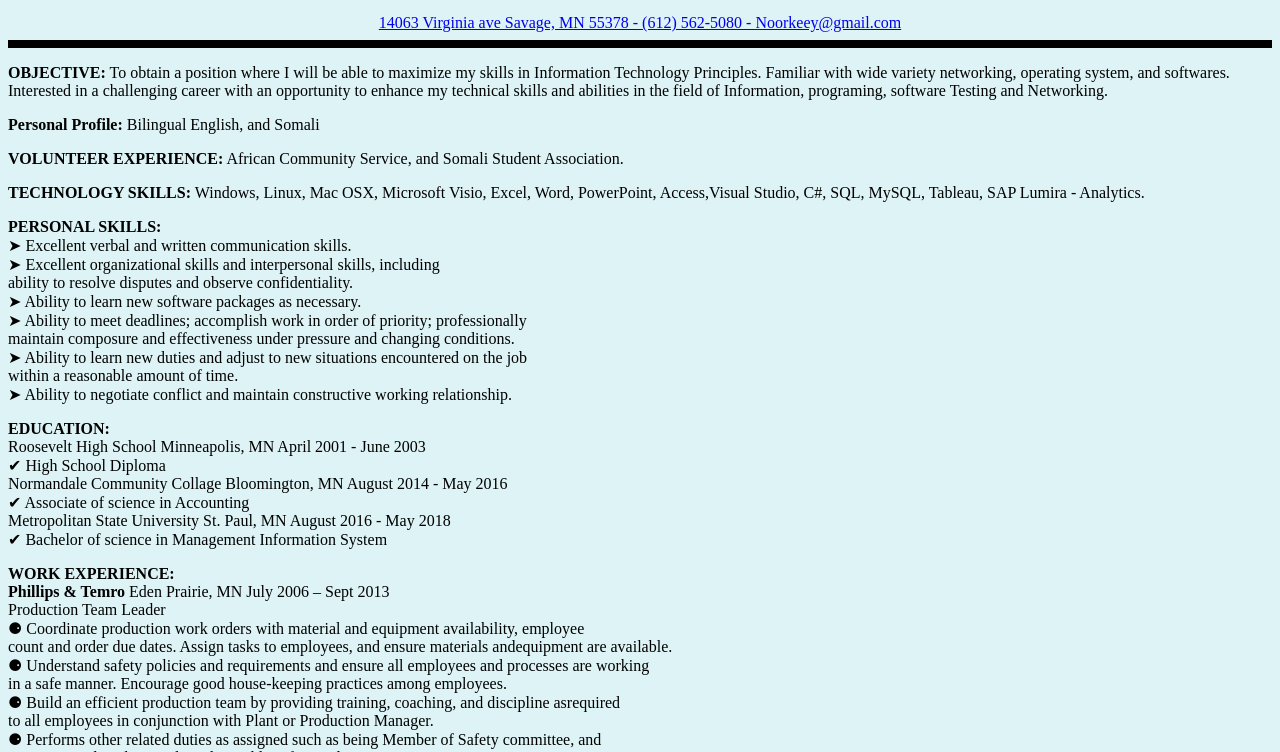
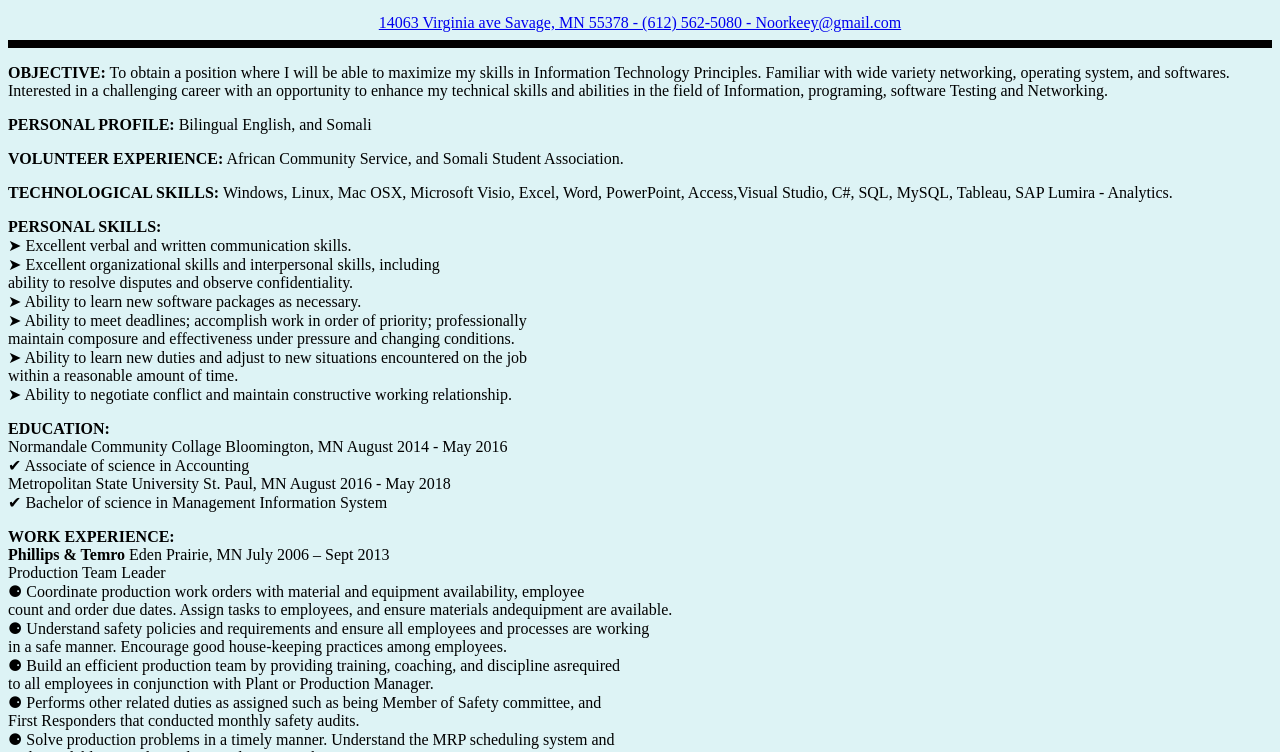
Before and after one commit to Noorkeey/noorkeey.github.io, a plain HTML site: page index.html in a window 1280 px wide. Shown: the part 348-1100 px from the top of the page. Drawn offline with Linux system fonts and the light colour scheme.

Commit message:
added text changes

```diff
--- a/index.html
+++ b/index.html
@@ -23,10 +23,13 @@ Technology Principles. Familiar with wide variety networking, operating system,
 Interested in a challenging career with an opportunity to enhance my technical skills and
 abilities in the field of Information, programing, software Testing and Networking.</p>
 
-<p><strong>Personal Profile:</strong> Bilingual English, and Somali</p>
+<p><strong>PERSONAL PROFILE:</strong> Bilingual English, and Somali</p>
+
 <p><strong>VOLUNTEER EXPERIENCE:</strong> African Community Service, and Somali Student Association.</p>
-  <p><strong>TECHNOLOGY SKILLS:</strong>
+
+<p><strong>TECHNOLOGICAL SKILLS:</strong>
     Windows, Linux, Mac OSX, Microsoft Visio, Excel, Word, PowerPoint, Access,Visual Studio, C#, SQL, MySQL, Tableau, SAP Lumira - Analytics.</p>
+
   <p><strong>PERSONAL SKILLS:</strong><br>
 ➤ Excellent verbal and written communication skills.<br>
 ➤ Excellent organizational skills and interpersonal skills, including <br>
@@ -37,13 +40,13 @@ maintain composure and effectiveness under pressure and changing conditions.<br>
 ➤ Ability to learn new duties and adjust to new situations encountered on the job<br>
 within a reasonable amount of time.<br>
 ➤ Ability to negotiate conflict and maintain constructive working relationship.</p>
+
   <p><strong>EDUCATION:</strong><br>
-Roosevelt High School Minneapolis, MN April 2001 - June 2003<br>
-                 ✔ High School Diploma<br>
 Normandale Community Collage Bloomington, MN August 2014 - May 2016<br>
                  ✔ Associate of science in Accounting<br>
 Metropolitan State University St. Paul, MN August 2016 - May 2018<br>
                   ✔ Bachelor of science in Management Information System<br></p>
+
 <p><strong>WORK EXPERIENCE:</strong><br>
 <strong>Phillips &amp; Temro</strong> Eden Prairie, MN July 2006 – Sept 2013<br>
 Production Team Leader<br>
@@ -81,6 +84,7 @@ and network topologies &amp; access methods <br>
 ⚈ Network hardware, switches, routers, media types Install and configure Windows based <br>
 workstations in an imaged environment using
 SCCM.<br></p>
+
 <p><strong>Noorkeey Car Service LLC</strong> Minnetonka, MN April 2014 - Present<br>
 Self-Employee/Owner Operator<br>
 ⚈ Provided customer service in every way possible, including picking up <br>
```
